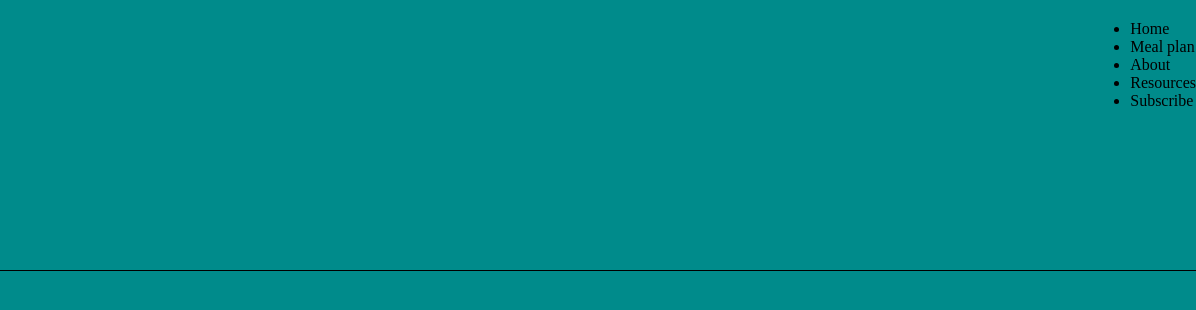
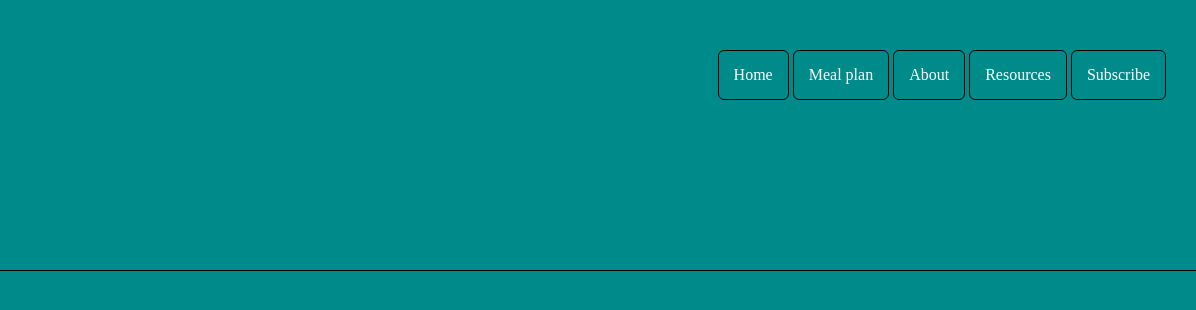
Before and after one commit to codinghag/Keto-Site, a plain HTML site: page index.html in a window 1280 px wide. Shown: the full height of the page, 84-1280 px from the left. Drawn offline with Linux system fonts and the light colour scheme.

Commit message:
Update style.css

```diff
--- a/style.css
+++ b/style.css
@@ -5,6 +5,7 @@
 
 body {
   background-color: darkcyan;
+  color: white;
 }
 
 img {
@@ -24,4 +25,16 @@ img {
 
 .nav-right {
   float: right;
+  margin: 30px;
 }
+
+.nav-right ul {
+  list-style: none;
+}
+
+.nav-right ul li {
+  display: inline-block;
+  padding: 15px;
+  border: 1px black solid;
+  border-radius: 6px;
+}
```
